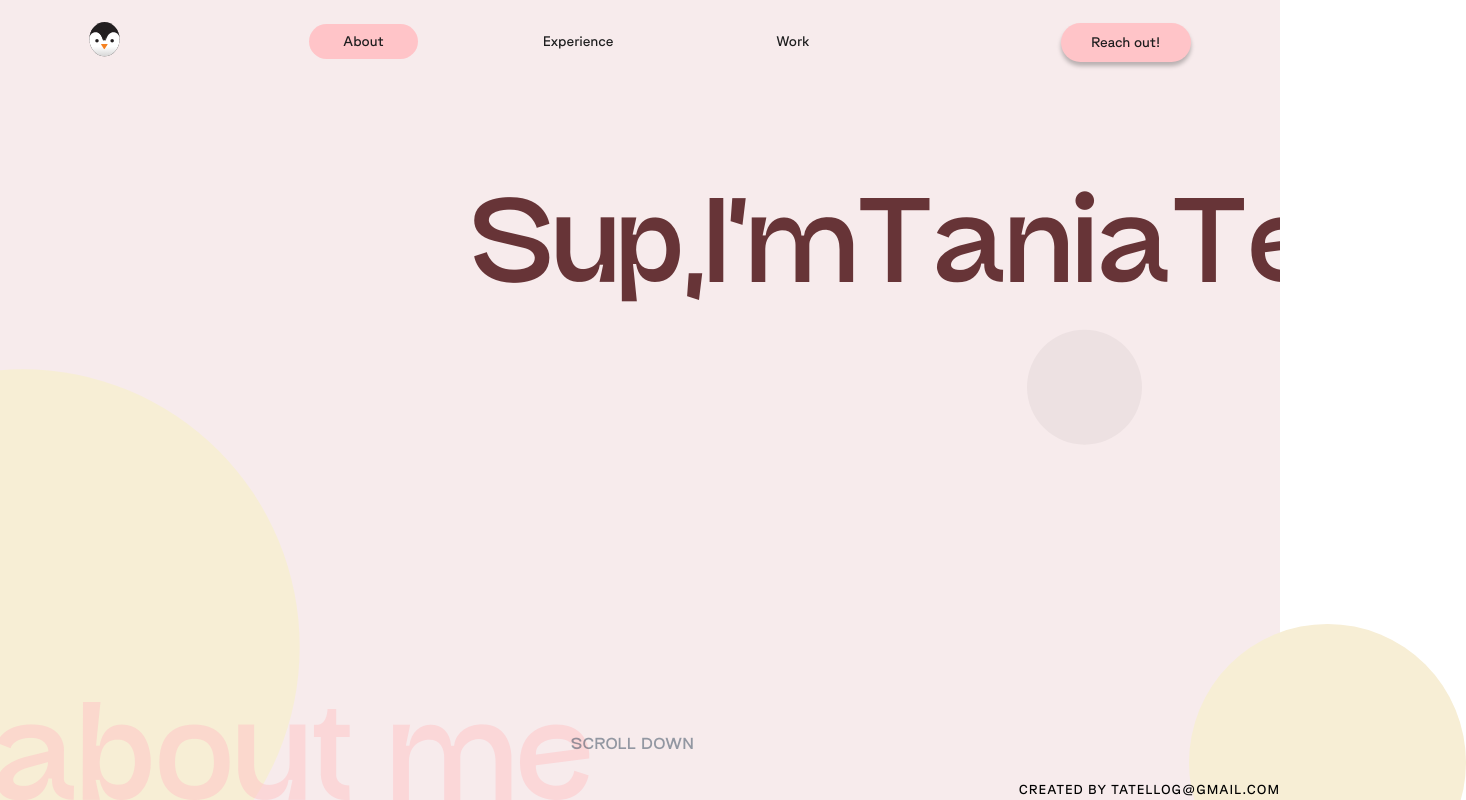
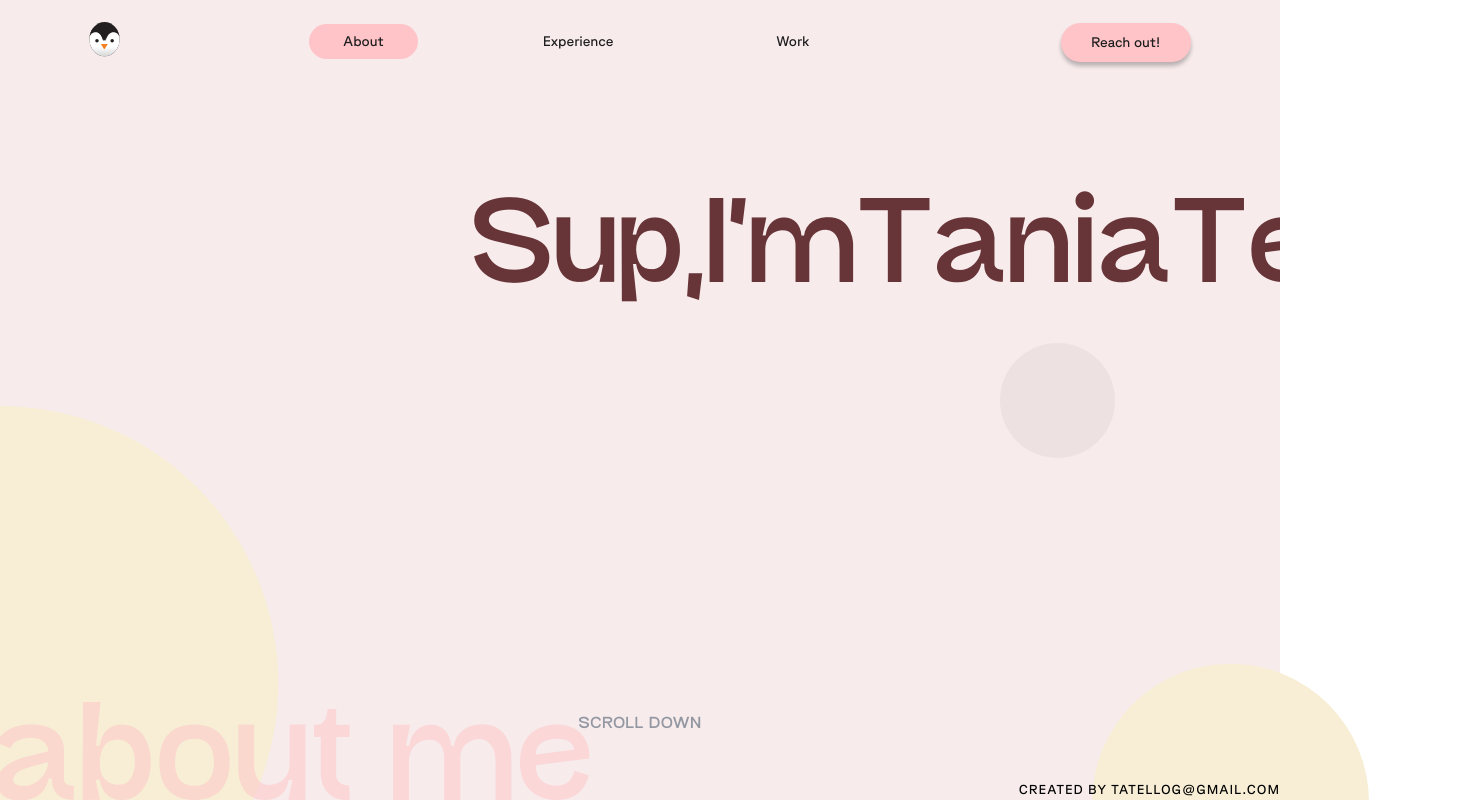
Before and after one commit to tatellog/next-vercel, a Next.js app: page /about in a window 1280 px wide. Shown: the top 800 px of the page, 1466 px wide, since content can reach past the window. Built offline with nearby package versions, Linux system fonts and the light colour scheme; a web font is replaced by a local one.

Commit message:
Add Shapes to hndle circles

```diff
--- a/src/components/atoms/Circle/index.tsx
+++ b/src/components/atoms/Circle/index.tsx
@@ -8,7 +8,7 @@ interface CircleProps {
 
 const Circle: React.FC<CircleProps> = ({ name }) => (
   <CircleContainer id="background-circle">
-    <CircleBase className={name} />
+    <CircleBase className={name ? name : 'base-circle'} />
   </CircleContainer>
 )
 
--- a/src/components/atoms/Circle/styles.ts
+++ b/src/components/atoms/Circle/styles.ts
@@ -1,25 +1,30 @@
 import styled from 'styled-components'
 
 export const CircleContainer = styled.div`
+  opacity: 1;
   position: absolute;
-  & div {
+
+  & .base-circle {
+    transform: translate(-114%, 51%);
+    font-size: 9.1875rem;
     position: relative;
   }
   & .medium-circle {
     width: 17.3125rem;
     height: 17.3125rem;
-    left: 57rem;
+    left: 20rem;
     border-radius: 17.3125rem;
-    transform: translate(100%, 122%);
+    transform: translate(100%, 145%);
+    position: relative;
   }
 
   & .small-circle {
+    position: relative;
     width: 7.1875rem;
     height: 7.1875rem;
     border-radius: 7.1875rem;
     background: #ede1e2;
-    left: 57rem;
-    transform: translate(100%, 38%);
+    left: 26.5rem;
   }
 `
 export const CircleBase = styled.div`
@@ -27,5 +32,4 @@ export const CircleBase = styled.div`
   height: 34.6875rem;
   border-radius: 34.6875rem;
   background: #f7eed5;
-  transform: translate(-46%, 15%);
 `
--- a/src/components/molecules/AboutHeading/index.tsx
+++ b/src/components/molecules/AboutHeading/index.tsx
@@ -1,8 +1,6 @@
 import React from 'react'
 
-import { AboutContentHeader, Title } from './styles'
-
-import ScrollHint from '@/components/organisms/ScrollHint'
+import { AboutContentHeader, Title, TitleHint } from './styles'
 
 const AboutHeading: React.FC = () => {
   const text = 'Sup, I’m Tania Tello'
@@ -13,7 +11,7 @@ const AboutHeading: React.FC = () => {
           <Title key={i}>{char}</Title>
         ))}
       </h1>
-      <ScrollHint />
+      <TitleHint id="scroll-message">Scroll down</TitleHint>
     </AboutContentHeader>
   )
 }
--- a/src/components/molecules/AboutHeading/styles.ts
+++ b/src/components/molecules/AboutHeading/styles.ts
@@ -13,6 +13,16 @@ export const AboutContentHeader = styled.div`
   grid-column: 6 / span 8;
   white-space: nowrap; 50vh;
   margin-top: 30vh;
+  & #scroll-message {
+    position: fixed;
+    z-index: 1;
+    display: block;
+    bottom: 2.75rem;
+    left: 50%;
+    transform: translateX(-50%) translateY(-100%);
+
+  }
+
 `
 export const Title = styled.div`
   position: relative;
@@ -29,3 +39,15 @@ export const Title = styled.div`
     font-size: 4rem;
   }
 `
+
+export const TitleHint = styled.span`
+  color: rgba(46, 68, 88, 0.5);
+  font-family: Stacion;
+  font-size: 1rem;
+  font-style: normal;
+  font-weight: 400;
+  line-height: 130%;
+  letter-spacing: 0.0625rem;
+  text-transform: uppercase;
+  opacity: 1;
+`
--- a/src/components/organisms/InfinityScroll/styles.ts
+++ b/src/components/organisms/InfinityScroll/styles.ts
@@ -9,4 +9,6 @@ export const PageContainer = styled.div`
   max-width: 90vw;
   margin-left: auto;
   margin-right: auto;
+  position: relative;
+  z-index: 1;
 `
--- a/src/components/organisms/ScrollHint/index.tsx
+++ /dev/null
@@ -1,11 +0,0 @@
-import React from 'react'
-
-import { HintWrapper, TitleHint } from './styles'
-
-const ScrollHint = () => (
-  <HintWrapper>
-    <TitleHint id="scroll-message">Scroll down</TitleHint>
-  </HintWrapper>
-)
-
-export default ScrollHint
--- a/src/components/organisms/ScrollHint/styles.ts
+++ /dev/null
@@ -1,38 +0,0 @@
-import styled, { keyframes } from 'styled-components'
-
-const slideIn = keyframes`
-  from {
-    opacity: 0;
-    transform: translateX(-50%) translateY(-100%);
-  }
-  to {
-    opacity: 1;
-    transform: translateX(-50%) translateY(0);
-  }
-`
-export const HintWrapper = styled.div`
-  width: 100vw;
-  display: flex;
-  overflow: hidden;
-  & span {
-    position: absolute;
-    z-index: 1;
-    bottom: 2.75rem;
-    transform: translateX(-50%) translateY(-100%);
-    opacity: 0;
-    animation: ${slideIn} 1s forwards;
-    left: 50%;
-  }
-`
-
-export const TitleHint = styled.span`
-  color: rgba(46, 68, 88, 0.5);
-  font-family: Stacion;
-  font-size: 1rem;
-  font-style: normal;
-  font-weight: 400;
-  line-height: 130%;
-  letter-spacing: 0.0625rem;
-  text-transform: uppercase;
-  opacity: 1;
-`
--- a/src/components/organisms/WaterMark/index.tsx
+++ b/src/components/organisms/WaterMark/index.tsx
@@ -5,7 +5,7 @@ import { WaterMarkContainer, WaterMarkText } from './styles'
 const WaterMark = () => {
   const waterMarkText = 'about me'
   return (
-    <WaterMarkContainer>
+    <WaterMarkContainer id="water-mark">
       {waterMarkText.split('').map((char, i) => (
         <WaterMarkText key={i}>{char}</WaterMarkText>
       ))}
--- a/src/components/organisms/WaterMark/styles.ts
+++ b/src/components/organisms/WaterMark/styles.ts
@@ -11,6 +11,7 @@ export const WaterMarkContainer = styled.span`
   margin-bottom: -0.225em;
   color: #ffc2c5;
   white-space: break-spaces;
+  z-index: 1;
 `
 
 export const WaterMarkText = styled.div`
--- a/src/pages/about/index.tsx
+++ b/src/pages/about/index.tsx
@@ -14,6 +14,25 @@ const AboutPageContainer = styled.div`
   width: 100vw;
   height: 300vh;
   overflow-y: hidden;
+  & #foreground-shapes {
+    pointer-events: none;
+    position: fixed;
+    top: 0;
+    left: 0;
+    right: 0;
+    width: 99%;
+    height: 100vh;
+  }
+`
+
+const Shapes = styled.div`
+  display: grid;
+  align-items: center;
+  justify-items: center;
+  place-items: center;
+  align-content: center;
+  justify-content: center;
+  place-content: center;
 `
 
 const pages = [AboutHeading]
@@ -22,10 +41,12 @@ const AboutPage: React.FC = () => (
   <PageLayout>
     <AboutPageContainer id="about-page">
       <InfiniteScroll pages={pages} initialPage={0} />
-      <Circle />
-      <Circle name="small-circle" />
-      <Circle name="medium-circle" />
       <WaterMark />
+      <Shapes id="foreground-shapes">
+        <Circle />
+        <Circle name="small-circle" />
+        <Circle name="medium-circle" />
+      </Shapes>
     </AboutPageContainer>
   </PageLayout>
 )
```
Also changed, not shown: src/components/molecules/AboutFront/index.tsx (deleted, +0 -19 lines), src/components/molecules/AboutSkills/index.tsx (deleted, +0 -19 lines).
